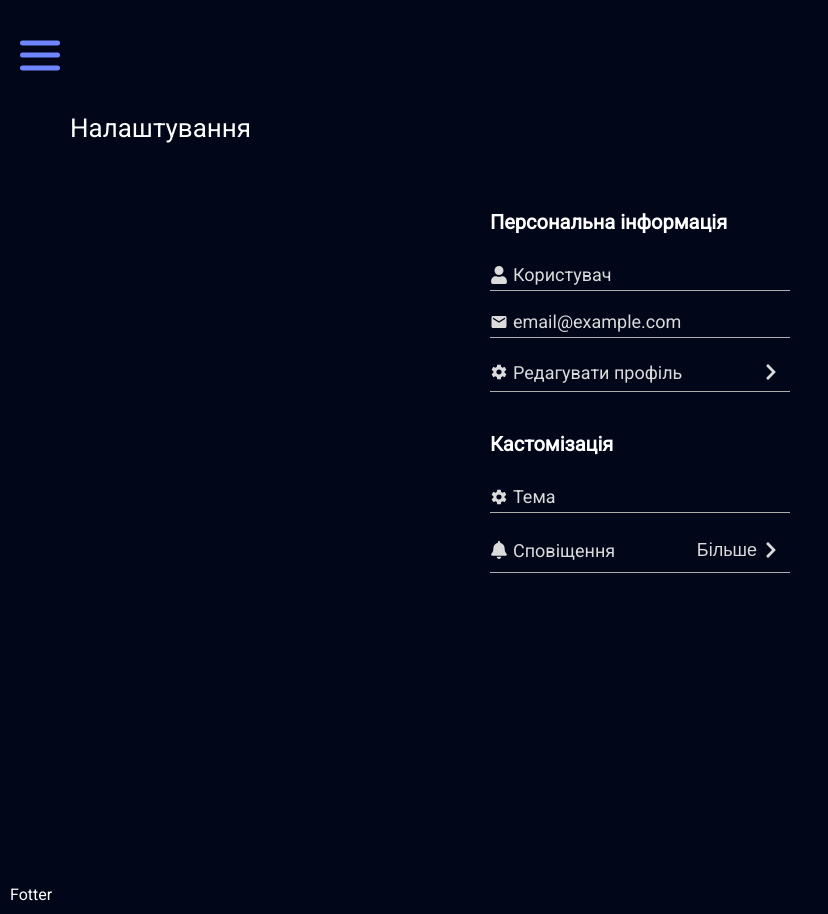
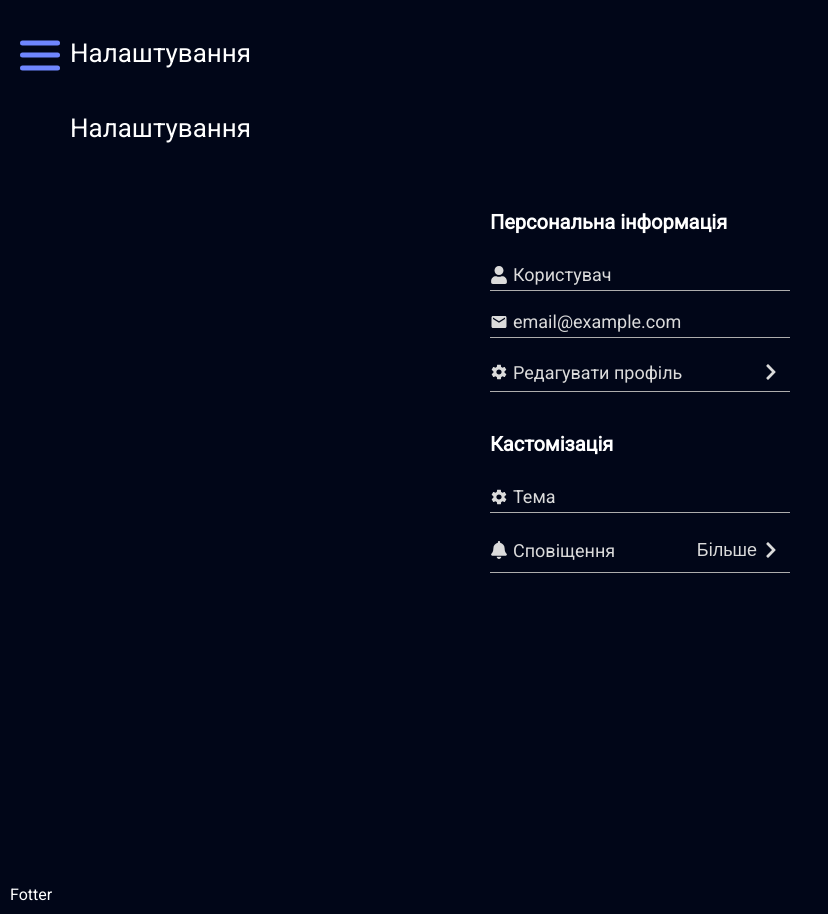
Before and after one commit to Nik91K/SleepTracker, a React (Vite) app: page /sleeptracker/settings in a window 1280 px wide. Shown: the whole page, without its empty margins (0-828 px from the left). Built offline with nearby package versions, Linux system fonts and the light colour scheme; no server answers; sample sign-in values are in the browser's storage.

Commit message:
removed old data from the conditional header

```diff
--- a/src/pages/SleepTracker/Main/MainPage.tsx
+++ b/src/pages/SleepTracker/Main/MainPage.tsx
@@ -74,9 +74,6 @@ const MainPage = () => {
             {tooltip && (
                 <Tooltip type={tooltip.type} typeText={tooltip.message} close={() => setError(null)}/>
             )}
-            <div className="main-page sleep-tracker-header">
-                <Greetings />
-            </div>
             {error && <p>Помилка: {error}</p>}
             <div className='main-page-top'>
                 <HomeSections sections={sectionData} />
--- a/src/pages/SleepTracker/Settings/Settings.tsx
+++ b/src/pages/SleepTracker/Settings/Settings.tsx
@@ -24,7 +24,7 @@ const Settings = () => {
     ]
 
     return (
-        <LayoutPage>
+        <LayoutPage title='Налаштування'>
             <div className="sleep-tracker-header">
                 <p>Налаштування</p>
             </div>
--- a/src/pages/SleepTracker/Statistics/SleepTrackerStatistics.tsx
+++ b/src/pages/SleepTracker/Statistics/SleepTrackerStatistics.tsx
@@ -59,11 +59,8 @@ const SleepTrackerStatistics = () => {
     )
 
     return (
-        <LayoutPage>
+        <LayoutPage title='Статистика'>
             {error && <p>error</p>}
-            <div className="sleep-tracker-header">
-                <p>Статистика сну</p>
-            </div>
             <div className='statistics-page-buttons'>
                 <div className='statistics-page-date-buttons'>
                     {!showByWeek && (
```
